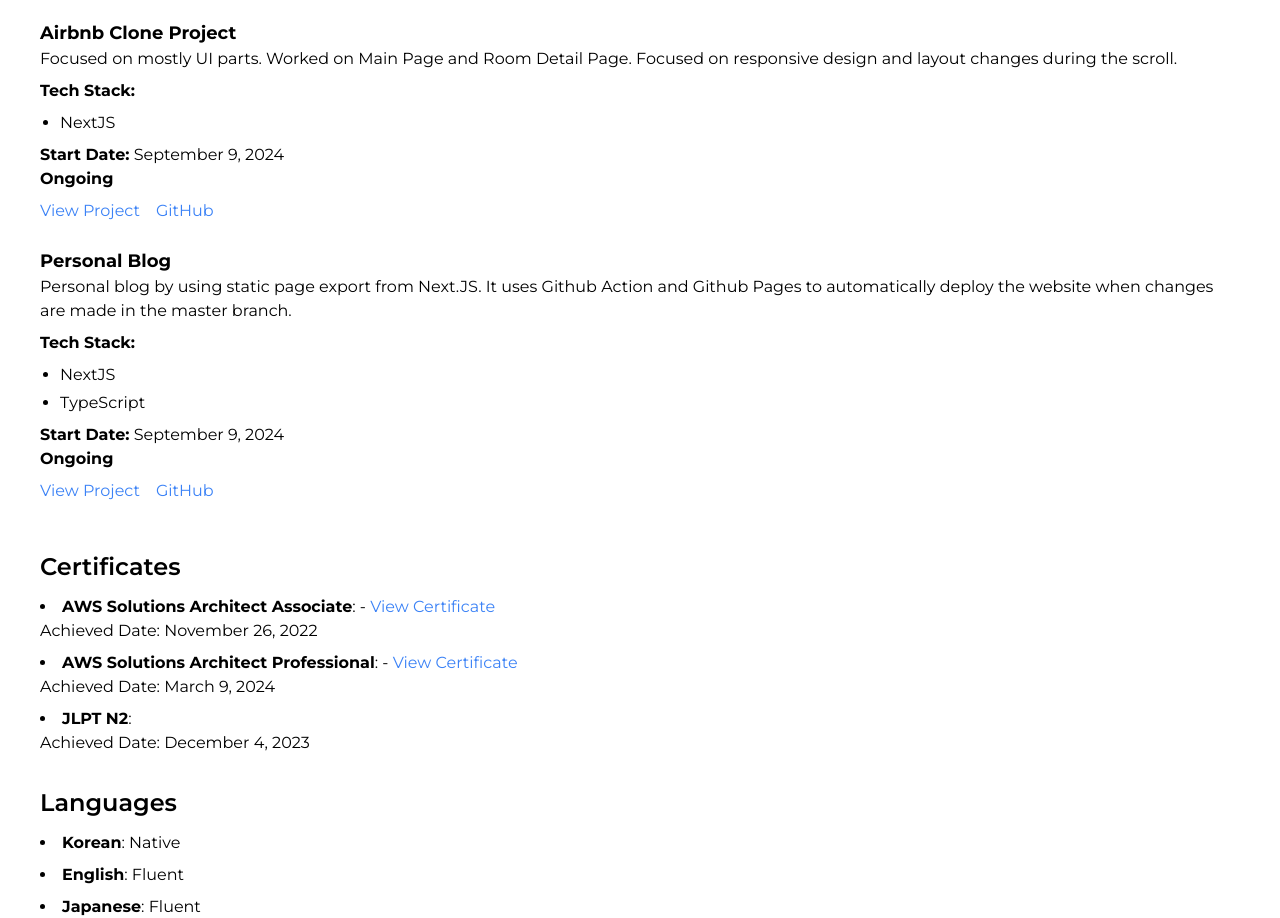
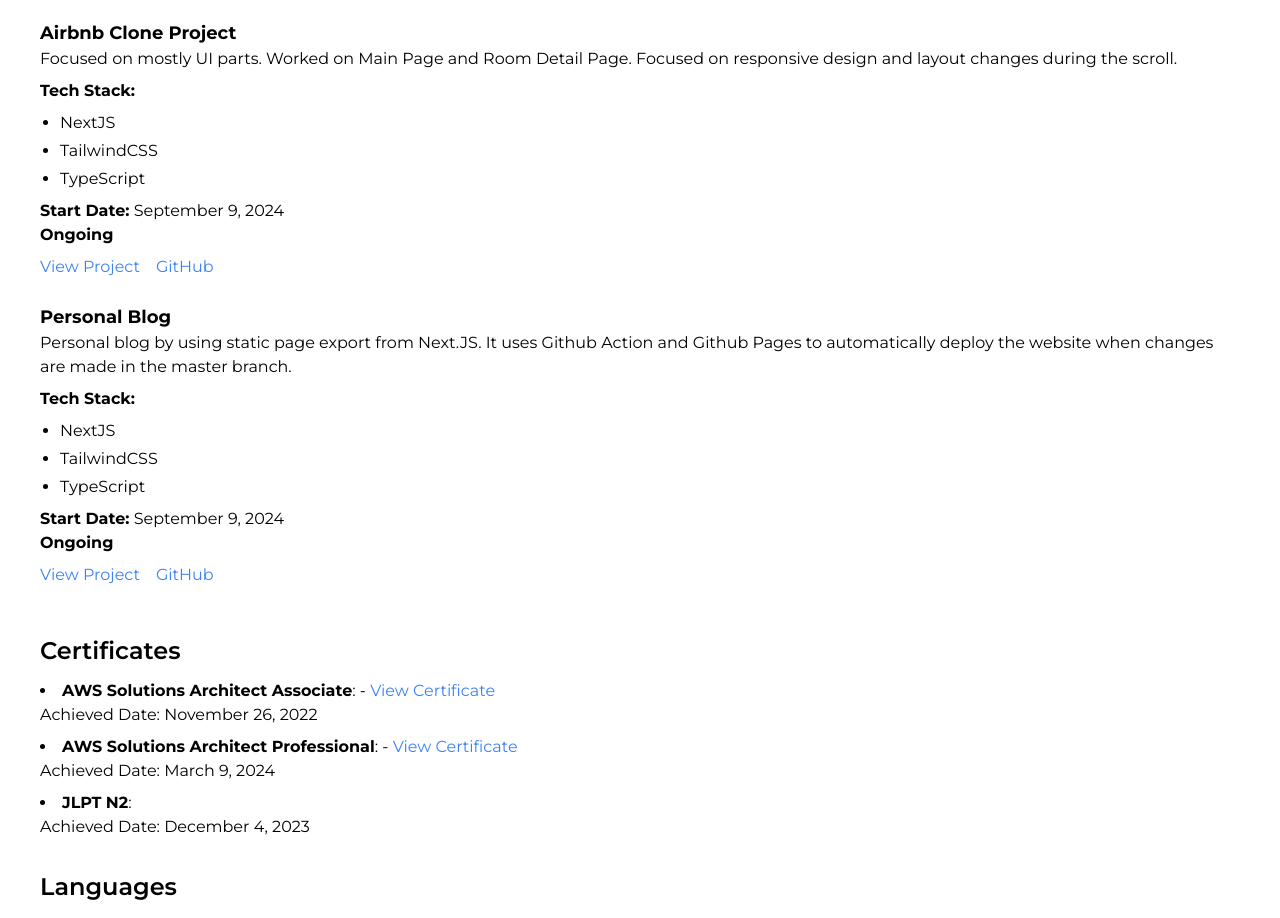
Before and after one commit to acceleratorxm7/resume-blog, a Next.js app: page / in a window 1280 px wide. Shown: the part 3580-4498 px from the top of the page. Built offline with nearby package versions, Linux system fonts and the light colour scheme.

Commit message:
fix tech stack

```diff
--- a/src/components/Slides/ResumeSlide.tsx
+++ b/src/components/Slides/ResumeSlide.tsx
@@ -181,7 +181,7 @@ const projects: Array<{
     name: "Airbnb Clone Project",
     description:
       "Focused on mostly UI parts. Worked on Main Page and Room Detail Page. Focused on responsive design and layout changes during the scroll.",
-    techStack: ["NextJS"],
+    techStack: ["NextJS", "TailwindCSS", "TypeScript"],
     link: "https://airbnb-clone-jade-sigma.vercel.app/",
     startDate: new Date("2024-09-09"),
     endDate: null, // ongoing
@@ -191,7 +191,7 @@ const projects: Array<{
     name: "Personal Blog",
     description:
       "Personal blog by using static page export from Next.JS. It uses Github Action and Github Pages to automatically deploy the website when changes are made in the master branch.",
-    techStack: ["NextJS", "TypeScript"],
+    techStack: ["NextJS", "TailwindCSS", "TypeScript"],
     link: "https://acceleratorxm7.github.io/resume-blog/",
     startDate: new Date("2024-09-09"),
     endDate: null,
```
